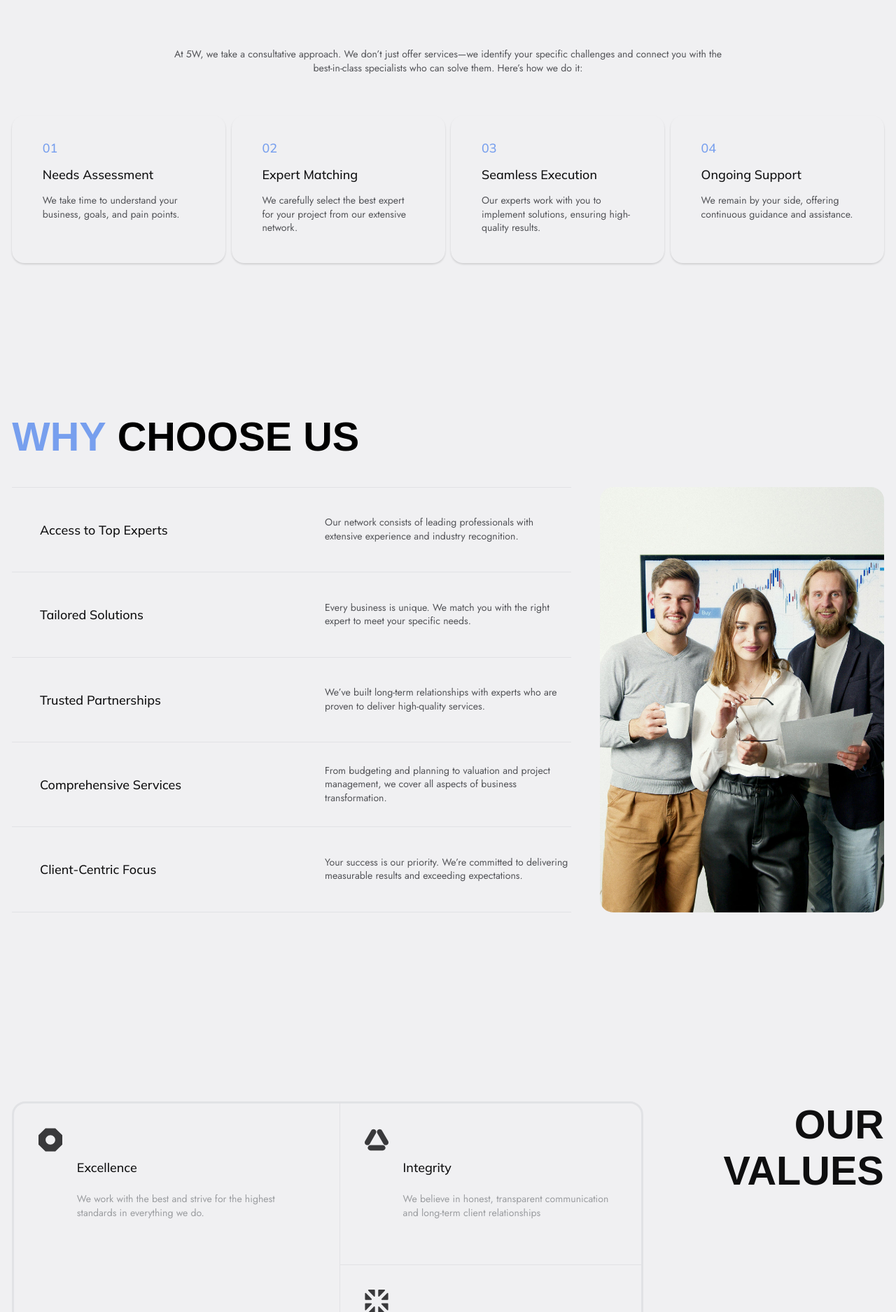
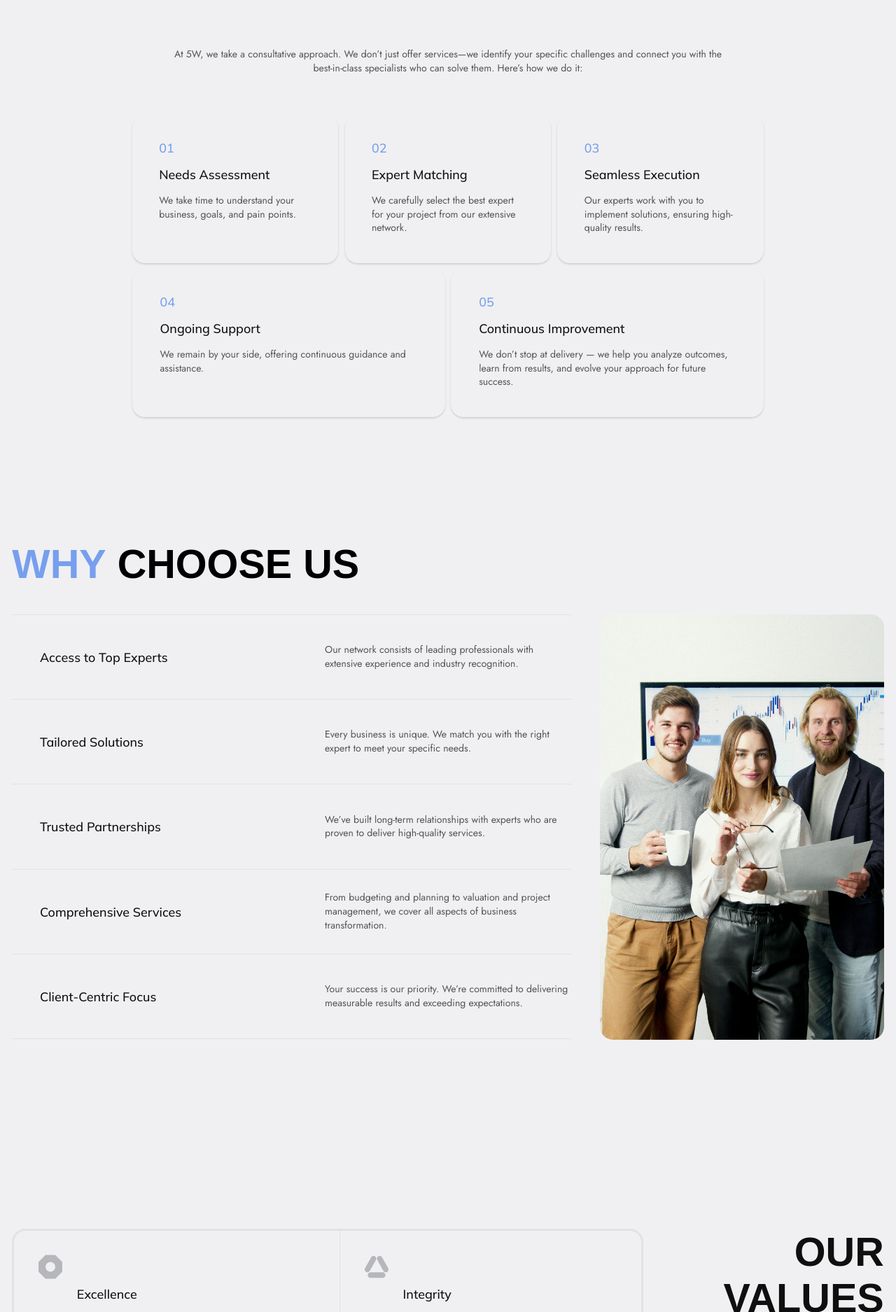
Before and after one commit to amaksix/5w, a Jekyll site: the page built from en/about.md, in a window 1280 px wide. Shown: the part 1449-3324 px from the top of the page at 70% size. Built offline with Jekyll 4.4.1, drawn with Linux system fonts in a browser that asks for light colours; some web fonts are replaced.

Commit message:
changed images  in products and adjusted about us page

```diff
--- a/_data/translations.yml
+++ b/_data/translations.yml
@@ -134,6 +134,8 @@ en:
   approach_block_text_03: "Our experts work with you to implement solutions, ensuring high-quality results."
   approach_block_header_04: "Ongoing Support"
   approach_block_text_04: "We remain by your side, offering continuous guidance and assistance."
+  approach_block_header_05: "Continuous Improvement"
+  approach_block_text_05: "We don’t stop at delivery — we help you analyze outcomes, learn from results, and evolve your approach for future success."
 
   aboutus_forth_block_header: '<span class="highlight-text"> Why&nbsp;</span>Choose Us'
 
@@ -294,6 +296,9 @@ lv:
   approach_block_text_03: "Mūsu eksperti sadarbojas ar jums, lai ieviestu risinājumus un nodrošinātu augstas kvalitātes rezultātus."
   approach_block_header_04: "Nepārtraukts Atbalsts"
   approach_block_text_04: "Mēs esam jums līdzās, piedāvājot nepārtrauktu vadību un palīdzību."
+  approach_block_header_05: "Nepārtraukta Pilnveidošanās"
+  approach_block_text_05: "Mēs neapstājamies pie piegādes — mēs palīdzam jums analizēt rezultātus, mācīties no pieredzes un attīstīt pieeju nākotnes panākumiem."
+
 
   aboutus_forth_block_header: '<span class="highlight-text">Kāpēc&nbsp;</span> Izvēlēties Mūs'
 
--- a/_layouts/aboutus.html
+++ b/_layouts/aboutus.html
@@ -56,11 +56,20 @@
                         <p class="regular-text approach-block-text">{{ site.data.translations[page.lang].approach_block_text_03}}</p>
                     </div>
                 </div>
-                <div class="approach-block-container">
-                    <div class="approach-block-content">
+            </div>
+            <div class="approach-bloks-container-02">
+                <div class="approach-block-container-02">
+                    <div class="approach-block-content-02">
                         <p class="approach-block-number">04</p>
                         <p class="approach-block-header">{{ site.data.translations[page.lang].approach_block_header_04}}</p>
                         <p class="regular-text approach-block-text">{{ site.data.translations[page.lang].approach_block_text_04}}</p>
+                    </div>
+                </div>
+                <div class="approach-block-container-02">
+                    <div class="approach-block-content-02">
+                        <p class="approach-block-number">05</p>
+                        <p class="approach-block-header">{{ site.data.translations[page.lang].approach_block_header_05}}</p>
+                        <p class="regular-text approach-block-text">{{ site.data.translations[page.lang].approach_block_text_05}}</p>
                     </div>
                 </div>
             </div>
--- a/assets/css/aboutus.css
+++ b/assets/css/aboutus.css
@@ -47,18 +47,45 @@
 .approach-bloks-container{
     margin-top: 4.5vw;
     display: grid;
-    grid-template-columns: auto auto auto auto;
+    grid-template-columns: auto auto auto;
+    margin-left: auto;
+    margin-right: auto;
     gap:0.7vw;
+    width: 70.5vw;
+}
+.approach-bloks-container-02{
+    margin-top: 0.7vw;
+    display: grid;
+    grid-template-columns: auto auto;
+    margin-left: auto;
+    margin-right: auto;
+    gap:0.7vw;
+    margin-bottom: 13.8vw;
+    width: 70.5vw;
 }
 .approach-block-container{
     border-radius: 1.4vw;
     background-color: transparent;
     box-shadow: 0  0.13vw 0.2vw rgba(15, 15, 16,0.15);
     height: 16.5vw;
-    margin-bottom: 13.8vw;
+    width: 23vw;
 }
 .approach-block-content{
     width: 17vw;
+    margin: auto;
+    margin-top: 2.7vw;
+    margin-bottom: 2.7vw;
+    text-align: left;
+}
+.approach-block-container-02{
+    border-radius: 1.4vw;
+    background-color: transparent;
+    box-shadow: 0  0.13vw 0.2vw rgba(15, 15, 16,0.15);
+    height: 16.5vw;
+    width: 34.9vw;
+}
+.approach-block-content-02{
+    width: 28.7vw;
     margin: auto;
     margin-top: 2.7vw;
     margin-bottom: 2.7vw;
@@ -180,13 +207,13 @@
 }
 
 .aboutus-fifth-block-content-image{
-    color:#E1E2E5;
+    filter: invert(94%) sepia(6%) saturate(82%) hue-rotate(188deg) brightness(100%) contrast(86%);
     width: 2.7vw;
     height: 2.7vw;
     transition: var(--transition);
 }
 .aboutus-fifth-block-content-image-changed{
-    color:#39393B;
+    filter: invert(21%) sepia(6%) saturate(232%) hue-rotate(202deg) brightness(91%) contrast(90%);
 }
 .aboutus-fifth-block-content-header{
     color:#0F0F10;
@@ -202,14 +229,14 @@
 
 }
 .aboutus-fifth-block-content-text{
-    color:#9B9DA0;
+    color:#535458;
     margin-left: 4.3vw;
     margin-top: 2vw;
     width: 24.3vw;
     transition: var(--transition);
 }
 .aboutus-fifth-block-content-text-changed{
-    color:#535458;
+    color:#9B9DA0;
 }
 
 .aboutus-fifth-block-left-right-top-content-container{
```
Also changed, not shown: assets/images/Product_Forth.jpg, assets/images/Product_Second.jpg.
